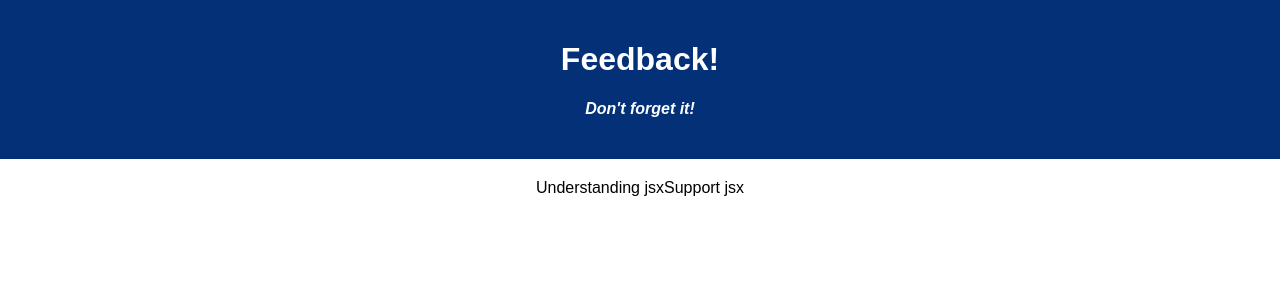
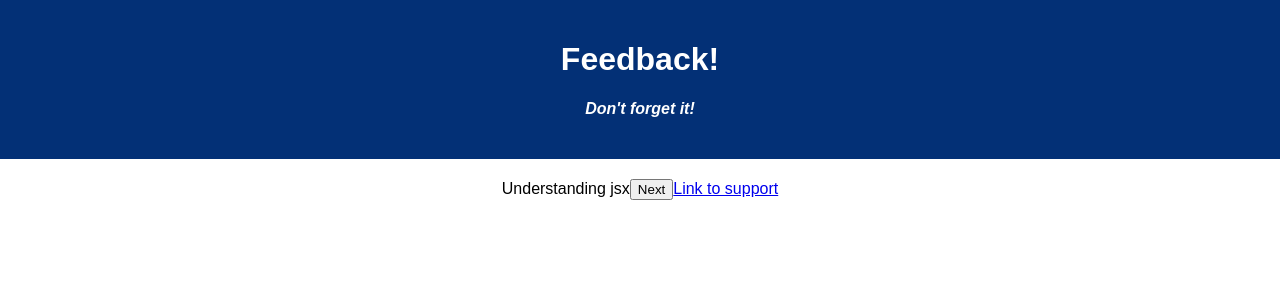
Before and after one commit to vang1100/weekend-redux-feedback-loop, a React (Vite) app: page / in a window 1280 px wide. Shown: the top 300 px of the page. Built offline with nearby package versions, Linux system fonts and the light colour scheme.

Commit message:
testing out router

```diff
--- a/src/components/App/App.jsx
+++ b/src/components/App/App.jsx
@@ -4,7 +4,7 @@ import './App.css';
 import Understanding from '../Understanding/Understanding';
 import Header from '../Header/Header';
 import Support from '../Support/Support';
-
+import { HashRouter as Router, Route, Link } from "react-router-dom";
 
 function App() {
 
@@ -12,8 +12,15 @@ function App() {
     <div className='App'>
 
       <Header />
+
+      <Router>
       <Understanding />
+         <Route path='/support'>
       <Support />
+      </Route>
+      </Router>
+
+
     </div>
   );
 }
--- a/src/components/Understanding/Understanding.jsx
+++ b/src/components/Understanding/Understanding.jsx
@@ -1,7 +1,22 @@
+import react from 'react';
+import { useHistory, Link } from 'react-router-dom';
+
 function Understanding() {
+
+const history = useHistory();
+
+  const handleClick = () => {
+    alert("got to support");
+    history.push('/support');
+    console.log(history);
+  };
+
    return(
-    <>
-    Understanding jsx</>
+<>
+    Understanding jsx
+    <button onClick={handleClick}>Next</button>
+    <Link to='/support'>Link to support</Link>
+</>
    )
 }
 
```
